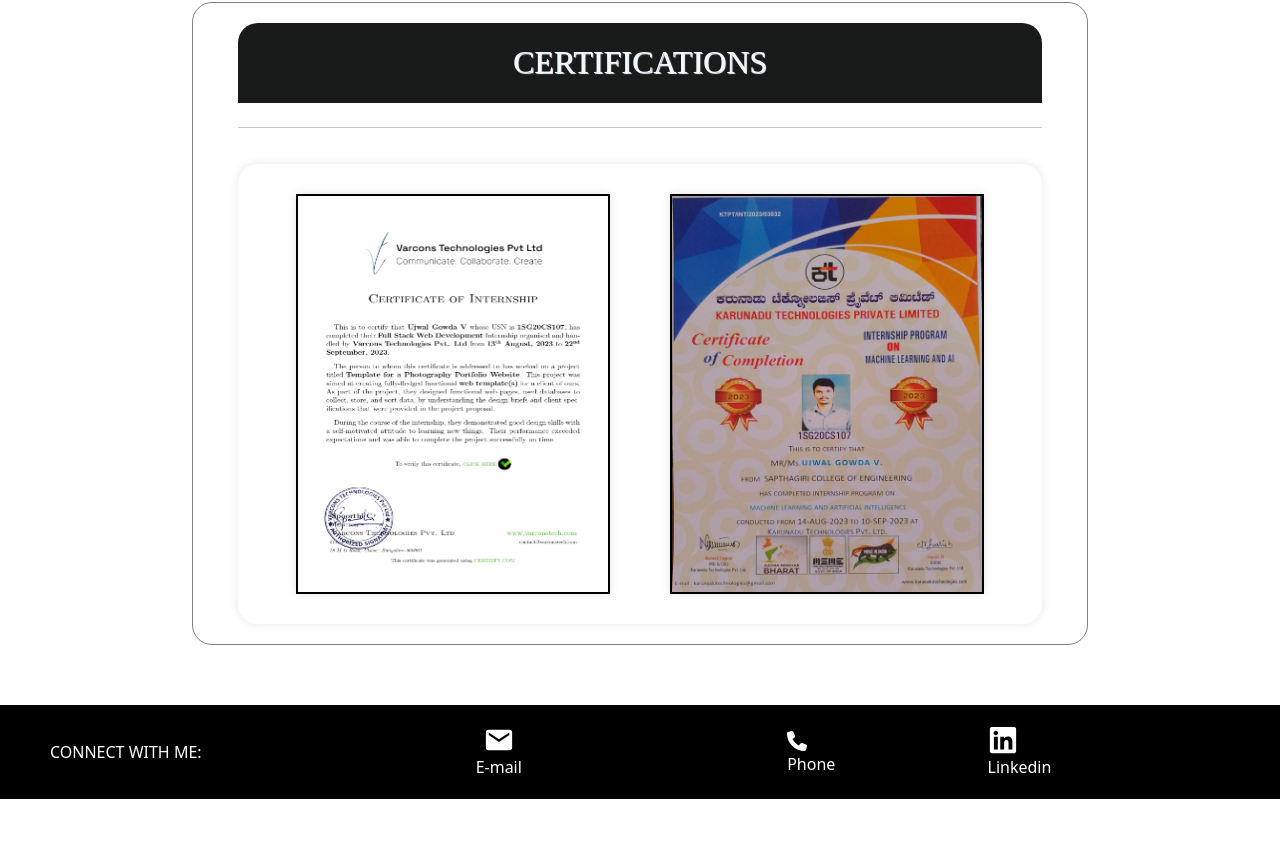
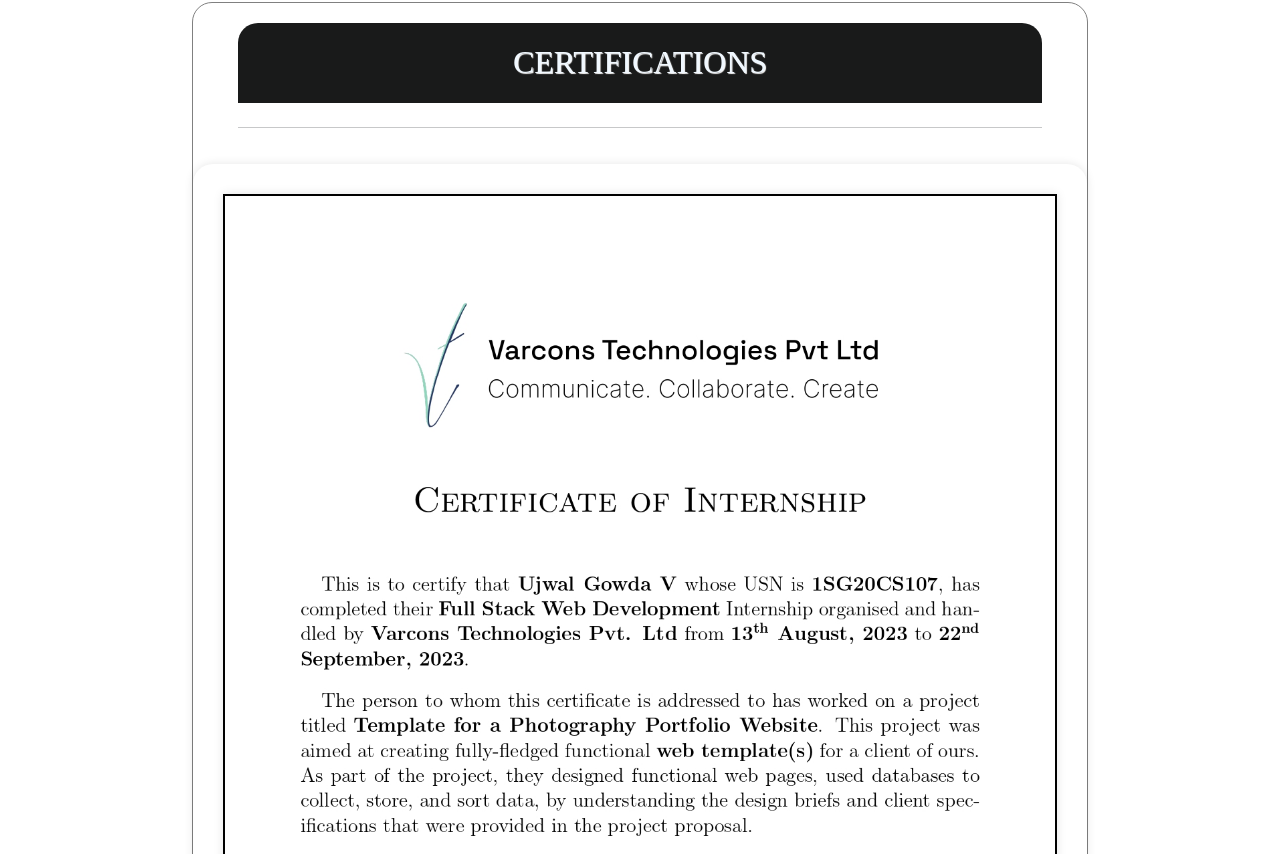
Before and after one commit to Ujwal-GV/portfolio-ug, a React (Create React App) app: page / in a window 1280 px wide. Shown: the part 2426-3280 px from the top of the page. Before the commit the page ends 3225 px from the top, so only its background shows below. Built offline with nearby package versions, Linux system fonts and the light colour scheme.

Commit message:
app.css changes

```diff
--- a/src/App.css
+++ b/src/App.css
@@ -417,7 +417,7 @@
 .Cboxes{
   display: flex;
   align-items: center;
-  width: 90%;
+  width: 100%;
   height: auto;
   position: relative;
   justify-content: center;
@@ -430,8 +430,7 @@
 
 .Cibox{
   border: 2px solid black;
-  width: 40%;
-  height: 400px;
+  width: 100%;
   margin: 20px;
   overflow: hidden;
   position: relative;
@@ -440,13 +439,9 @@
 }
 
 .Cibox img{
-  object-fit: fill;
-}
-
-.Cibox img{
   width: 100%;
   height: 100%;
-  object-fit: fill;
+  object-fit: contain;
 }
 
 .Cibox .info{
@@ -472,7 +467,7 @@
   height: fit-content;
   border-radius: 10px;
   padding: 5px;
-  font-size: 100%;
+  font-size: 80%;
   position: relative;
   text-align: center;
   text-transform: capitalize;
@@ -480,7 +475,7 @@
 
 .Cibox .info p{
   font-weight: 400;
-  font-size: 0.7em;
+  font-size: 60%;
 }
 
 .Cibox:hover .info{
```
